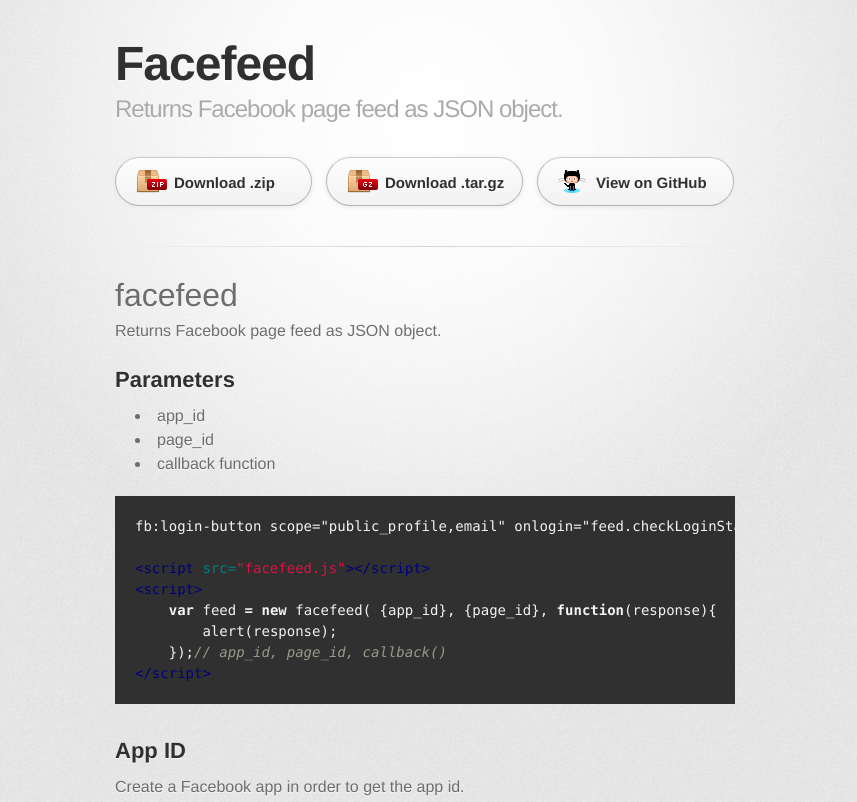
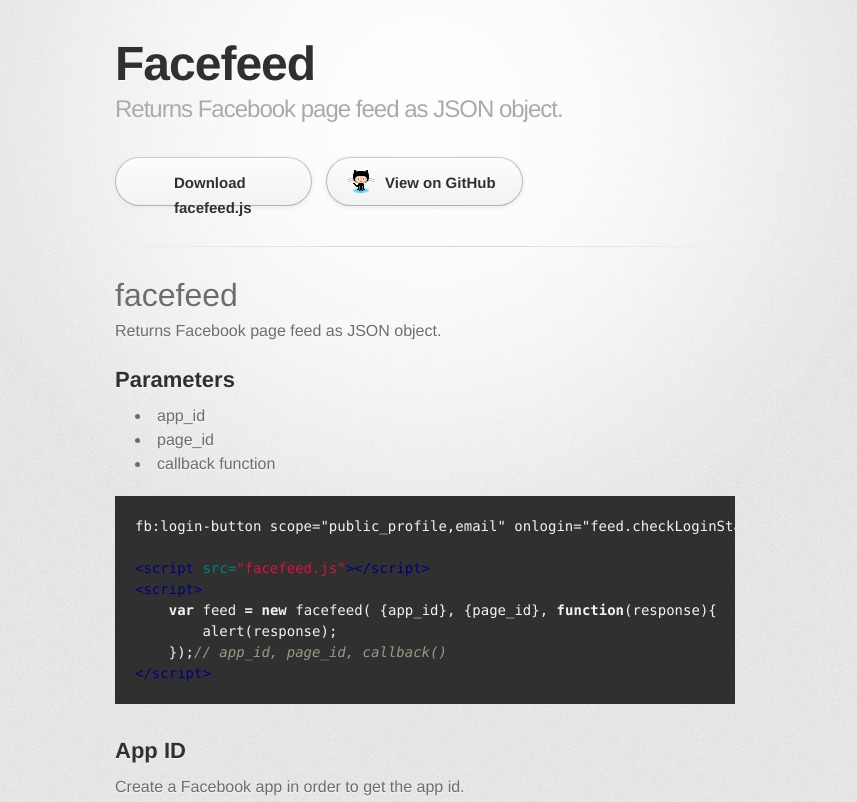
Before and after one commit to scottyg/facefeed, a plain HTML site: page index.html in a window 1280 px wide. Shown: the top 802 px of the page, without its empty margins (215-1072 px from the left). Drawn offline with Linux system fonts and the light colour scheme; a web font is replaced by a local one.

Commit message:
Update index.html

```diff
--- a/index.html
+++ b/index.html
@@ -23,8 +23,7 @@
         </header>
 
         <section id="downloads" class="clearfix">
-          <a href="https://github.com/scottyg/facefeed/zipball/master" id="download-zip" class="button"><span>Download .zip</span></a>
-          <a href="https://github.com/scottyg/facefeed/tarball/master" id="download-tar-gz" class="button"><span>Download .tar.gz</span></a>
+          <a href="https://github.com/scottyg/facefeed/releases/download/v0.1.0/facefeed.js" id="download-js" class="button"><span>Download facefeed.js</span></a>
           <a href="https://github.com/scottyg/facefeed" id="view-on-github" class="button"><span>View on GitHub</span></a>
         </section>
 
```
